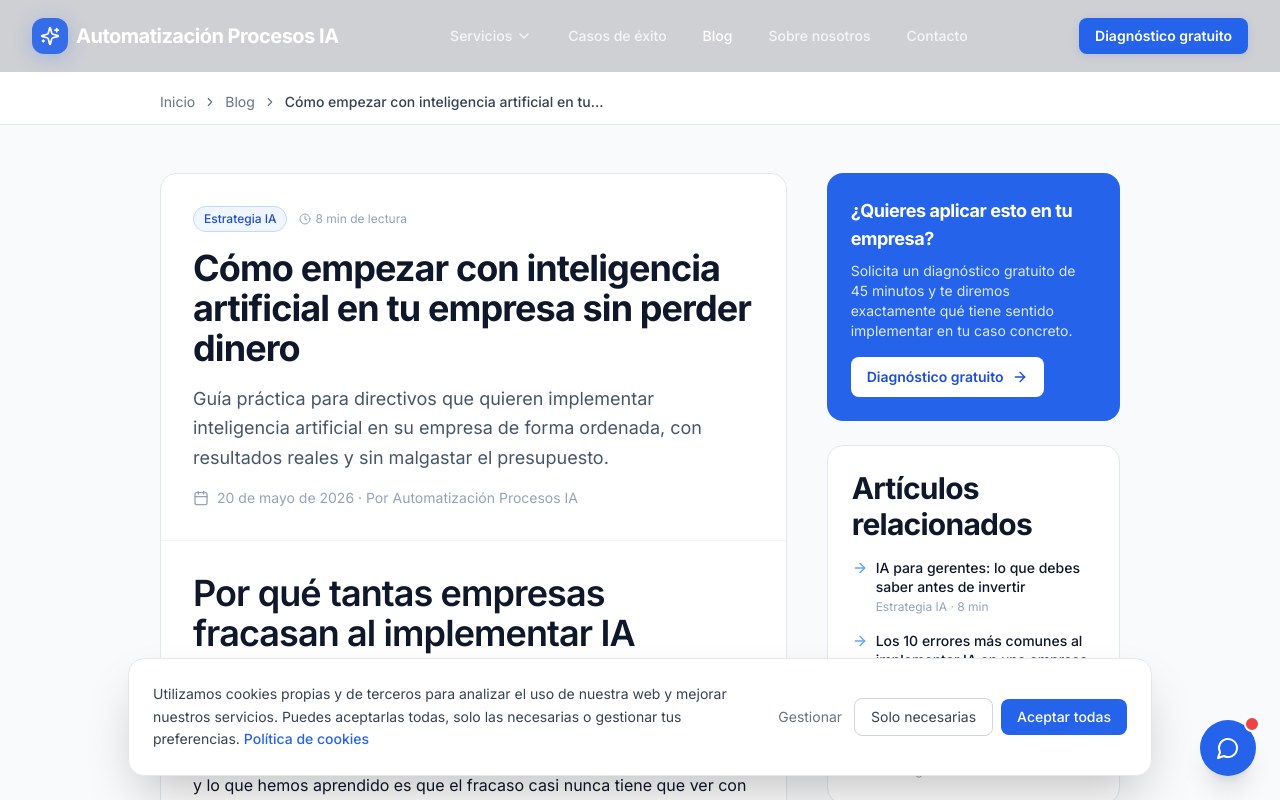
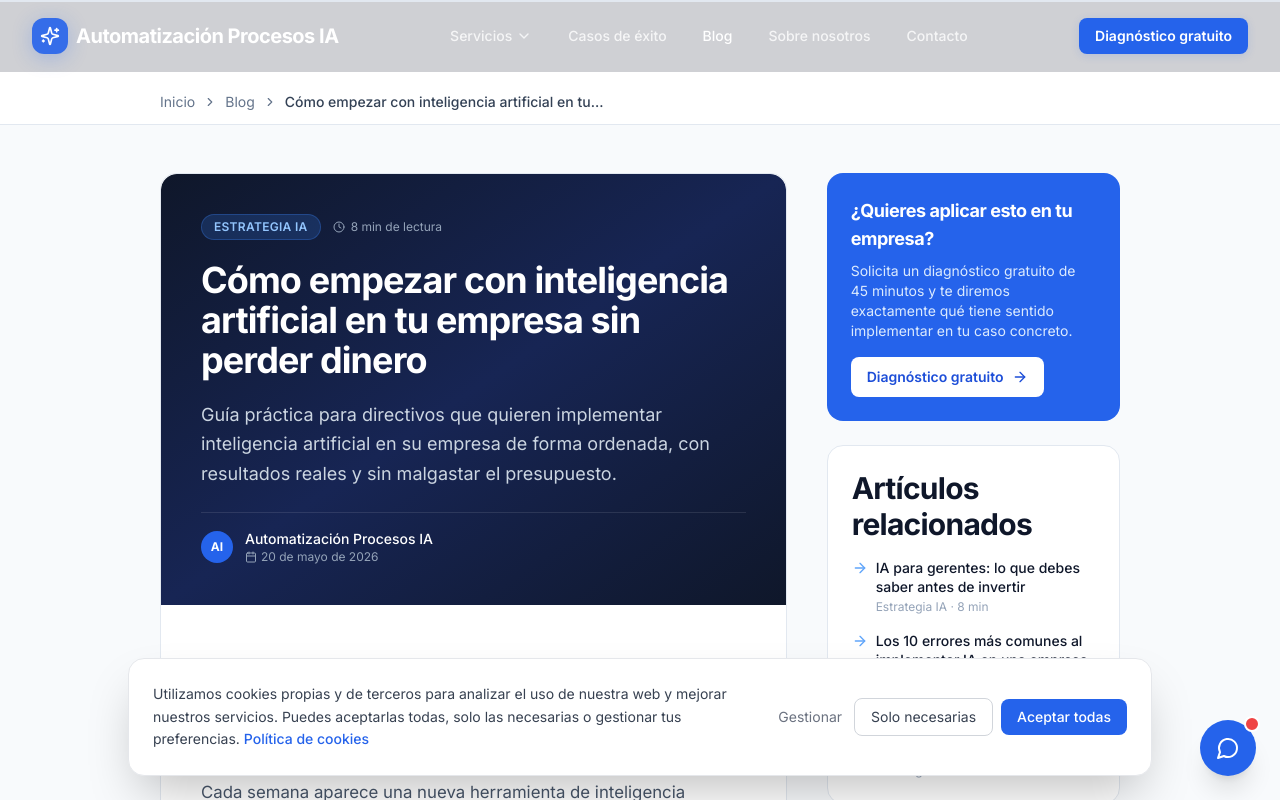
Before and after one commit to OscarResima/consultora-ia-web, a Next.js app: page /blog/como-empezar-ia-empresa in a window 1280 px wide. Shown: the top 800 px of the page. Built offline with nearby package versions, Linux system fonts and the light colour scheme.

Commit message:
Mejorar diseño del blog: cabecera oscura, h2 azul con borde, barra progreso lectura, tags, tarjetas con franja de color
https://claude.ai/code/session_0138X1GLVMPHzw4HvH1iomdQ

```diff
--- a/app/blog/[slug]/page.tsx
+++ b/app/blog/[slug]/page.tsx
@@ -2,7 +2,8 @@ import type { Metadata } from 'next'
 import Link from 'next/link'
 import { notFound } from 'next/navigation'
 import { blogPosts, getBlogPost, getRelatedPosts } from '@/lib/blog-data'
-import { Calendar, Clock, ArrowRight, ArrowLeft, ChevronRight } from 'lucide-react'
+import { Calendar, Clock, ArrowRight, ArrowLeft, ChevronRight, Tag } from 'lucide-react'
+import ReadingProgress from '@/components/blog/ReadingProgress'
 
 interface Props {
   params: Promise<{ slug: string }>
@@ -64,6 +65,7 @@ export default async function BlogPostPage({ params }: Props) {
 
   return (
     <>
+      <ReadingProgress />
       <script
         type="application/ld+json"
         dangerouslySetInnerHTML={{ __html: JSON.stringify(articleSchema) }}
@@ -93,45 +95,84 @@ export default async function BlogPostPage({ params }: Props) {
             {/* Article */}
             <article className="lg:col-span-2">
               <div className="bg-white border border-slate-200 rounded-2xl overflow-hidden">
-                <div className="p-8 border-b border-slate-100">
-                  <div className="flex items-center gap-3 mb-4">
-                    <span className="text-xs font-medium bg-blue-50 text-blue-700 border border-blue-200 px-2.5 py-1 rounded-full">
+                {/* Cabecera del artículo */}
+                <div className="bg-gradient-to-br from-slate-900 via-blue-950 to-slate-900 p-8 sm:p-10 rounded-t-2xl">
+                  <div className="flex items-center gap-3 mb-5">
+                    <span className="text-xs font-semibold bg-blue-500/20 text-blue-300 border border-blue-500/30 px-3 py-1 rounded-full uppercase tracking-wide">
                       {post.category}
                     </span>
-                    <div className="flex items-center gap-1 text-xs text-slate-400">
+                    <div className="flex items-center gap-1.5 text-xs text-slate-400">
                       <Clock className="h-3 w-3" />
                       {post.readTime} min de lectura
                     </div>
                   </div>
-                  <h1 className="text-3xl sm:text-4xl font-bold text-slate-900 mb-4 leading-tight">
+                  <h1 className="text-3xl sm:text-4xl font-bold text-white mb-5 leading-tight tracking-tight">
                     {post.title}
                   </h1>
-                  <p className="text-lg text-slate-600 leading-relaxed mb-4">
+                  <p className="text-lg text-slate-300 leading-relaxed mb-6 max-w-2xl">
                     {post.description}
                   </p>
-                  <div className="flex items-center gap-2 text-sm text-slate-400">
-                    <Calendar className="h-4 w-4" />
-                    {formatDate(post.date)} · Por {post.author}
+                  <div className="flex items-center gap-3 pt-4 border-t border-white/10">
+                    <div className="w-8 h-8 rounded-full bg-blue-600 flex items-center justify-center text-white text-xs font-bold">
+                      AI
+                    </div>
+                    <div>
+                      <p className="text-sm font-medium text-white">{post.author}</p>
+                      <div className="flex items-center gap-1 text-xs text-slate-400">
+                        <Calendar className="h-3 w-3" />
+                        {formatDate(post.date)}
+                      </div>
+                    </div>
                   </div>
                 </div>
-                <div className="p-8">
+                <div className="p-8 sm:p-10">
                   <div
-                    className="prose prose-lg prose-slate max-w-none
-                      prose-headings:font-bold prose-headings:text-slate-900
-                      prose-h2:text-2xl prose-h2:mt-8 prose-h2:mb-4
-                      prose-h3:text-xl prose-h3:mt-6 prose-h3:mb-3
-                      prose-p:text-slate-600 prose-p:leading-relaxed
-                      prose-a:text-blue-600 prose-a:no-underline hover:prose-a:underline
-                      prose-strong:text-slate-900
+                    className="prose prose-lg max-w-none
+                      prose-headings:font-bold prose-headings:tracking-tight
+                      prose-h2:text-2xl prose-h2:mt-12 prose-h2:mb-5
+                      prose-h2:text-blue-700 prose-h2:border-l-4 prose-h2:border-blue-500 prose-h2:pl-4
+                      prose-h3:text-xl prose-h3:mt-8 prose-h3:mb-3 prose-h3:text-slate-800
+                      prose-p:text-slate-600 prose-p:leading-[1.85] prose-p:text-[1.05rem]
+                      prose-a:text-blue-600 prose-a:font-medium prose-a:no-underline hover:prose-a:underline
+                      prose-strong:text-slate-800 prose-strong:font-semibold
                       prose-ul:text-slate-600 prose-ol:text-slate-600
-                      prose-li:my-1"
+                      prose-li:my-2 prose-li:leading-relaxed
+                      prose-blockquote:border-l-4 prose-blockquote:border-blue-400
+                      prose-blockquote:bg-blue-50 prose-blockquote:rounded-r-xl
+                      prose-blockquote:px-6 prose-blockquote:py-4 prose-blockquote:not-italic
+                      prose-blockquote:text-slate-700
+                      prose-code:bg-slate-100 prose-code:text-blue-700 prose-code:px-1.5
+                      prose-code:py-0.5 prose-code:rounded prose-code:text-sm prose-code:font-medium
+                      prose-pre:bg-slate-900 prose-pre:rounded-xl
+                      prose-img:rounded-xl prose-img:shadow-md
+                      prose-hr:border-slate-200 prose-hr:my-10"
                     dangerouslySetInnerHTML={{ __html: post.content }}
                   />
                 </div>
               </div>
 
+              {/* Tags */}
+              {post.tags && post.tags.length > 0 && (
+                <div className="mt-6 bg-white border border-slate-200 rounded-2xl p-6">
+                  <div className="flex items-center gap-2 mb-3">
+                    <Tag className="h-4 w-4 text-slate-400" />
+                    <span className="text-sm font-medium text-slate-600">Temas</span>
+                  </div>
+                  <div className="flex flex-wrap gap-2">
+                    {post.tags.map((tag) => (
+                      <span
+                        key={tag}
+                        className="text-xs bg-slate-100 text-slate-600 px-3 py-1.5 rounded-full hover:bg-blue-50 hover:text-blue-700 transition-colors cursor-default"
+                      >
+                        #{tag}
+                      </span>
+                    ))}
+                  </div>
+                </div>
+              )}
+
               {/* Back to blog */}
-              <div className="mt-6">
+              <div className="mt-4">
                 <Link
                   href="/blog"
                   className="inline-flex items-center gap-2 text-slate-600 hover:text-blue-600 font-medium text-sm transition-colors"
--- a/app/blog/page.tsx
+++ b/app/blog/page.tsx
@@ -90,12 +90,21 @@ export default function BlogPage() {
               <Link
                 key={post.slug}
                 href={`/blog/${post.slug}`}
-                className="group bg-white border border-slate-200 rounded-2xl overflow-hidden hover:border-blue-300 hover:shadow-md transition-all flex flex-col"
+                className="group bg-white border border-slate-200 rounded-2xl overflow-hidden hover:border-blue-300 hover:shadow-lg transition-all duration-300 flex flex-col"
               >
+                {/* Franja superior de color por categoría */}
+                <div className={`h-1.5 w-full ${
+                  post.category === 'Estrategia IA' ? 'bg-blue-500' :
+                  post.category === 'Automatización' ? 'bg-violet-500' :
+                  post.category === 'Herramientas IA' ? 'bg-emerald-500' :
+                  post.category === 'Agentes IA' ? 'bg-orange-500' :
+                  post.category === 'Chatbots' ? 'bg-cyan-500' :
+                  'bg-blue-500'
+                }`} />
                 <div className="p-6 flex flex-col flex-grow">
-                  <div className="flex items-center justify-between mb-3">
+                  <div className="flex items-center justify-between mb-4">
                     <span
-                      className={`text-xs font-medium px-2.5 py-1 rounded-full border ${
+                      className={`text-xs font-semibold px-2.5 py-1 rounded-full border ${
                         categoryColors[post.category] ?? 'bg-slate-100 text-slate-600 border-slate-200'
                       }`}
                     >
@@ -106,19 +115,19 @@ export default function BlogPage() {
                       {post.readTime} min
                     </div>
                   </div>
-                  <h2 className="font-bold text-slate-900 mb-3 group-hover:text-blue-700 transition-colors leading-snug">
+                  <h2 className="font-bold text-slate-900 text-base mb-3 group-hover:text-blue-700 transition-colors leading-snug">
                     {post.title}
                   </h2>
-                  <p className="text-sm text-slate-600 leading-relaxed flex-grow">
+                  <p className="text-sm text-slate-500 leading-relaxed flex-grow line-clamp-3">
                     {post.description}
                   </p>
-                  <div className="mt-4 flex items-center justify-between">
+                  <div className="mt-5 pt-4 border-t border-slate-100 flex items-center justify-between">
                     <div className="flex items-center gap-1.5 text-xs text-slate-400">
                       <Calendar className="h-3 w-3" />
                       {formatDate(post.date)}
                     </div>
-                    <span className="text-xs text-blue-600 font-medium group-hover:gap-2 flex items-center gap-1 transition-all">
-                      Leer
+                    <span className="text-xs text-blue-600 font-semibold flex items-center gap-1 group-hover:gap-2 transition-all">
+                      Leer artículo
                       <ArrowRight className="h-3 w-3" />
                     </span>
                   </div>
--- /dev/null
+++ b/components/blog/ReadingProgress.tsx
@@ -0,0 +1,26 @@
+'use client'
+
+import { useEffect, useState } from 'react'
+
+export default function ReadingProgress() {
+  const [progress, setProgress] = useState(0)
+
+  useEffect(() => {
+    const update = () => {
+      const scrollTop = window.scrollY
+      const docHeight = document.documentElement.scrollHeight - window.innerHeight
+      setProgress(docHeight > 0 ? (scrollTop / docHeight) * 100 : 0)
+    }
+    window.addEventListener('scroll', update, { passive: true })
+    return () => window.removeEventListener('scroll', update)
+  }, [])
+
+  return (
+    <div className="fixed top-0 left-0 right-0 z-[100] h-0.5 bg-slate-200">
+      <div
+        className="h-full bg-gradient-to-r from-blue-500 to-blue-600 transition-all duration-100"
+        style={{ width: `${progress}%` }}
+      />
+    </div>
+  )
+}
--- a/package.json
+++ b/package.json
@@ -11,6 +11,7 @@
   "dependencies": {
     "@hookform/resolvers": "^3.9.0",
     "@supabase/supabase-js": "^2.45.0",
+    "@tailwindcss/typography": "^0.5.20",
     "clsx": "^2.1.1",
     "date-fns": "^3.6.0",
     "framer-motion": "^11.3.0",
--- a/tailwind.config.ts
+++ b/tailwind.config.ts
@@ -117,7 +117,7 @@ const config: Config = {
       },
     },
   },
-  plugins: [],
+  plugins: [require('@tailwindcss/typography')],
 }
 
 export default config
```
Also changed, not shown: 1 other file (tests, documents, lock files or other folders).
